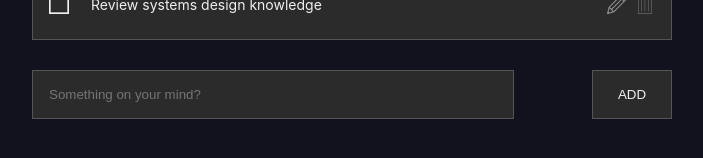
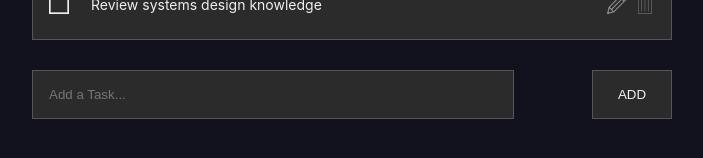
Before and after one commit to harryuan65/react-to-do-list, a React (Create React App) app in the folder clients/react_cra/: page / in a window 1280 px wide. Shown: the part 468-626 px from the top of the page, without its empty margins (288-991 px from the left). Built offline with nearby package versions, Linux system fonts and the light colour scheme.

Commit message:
chore: update add task placeholder

```diff
--- a/clients/react_cra/src/App.tsx
+++ b/clients/react_cra/src/App.tsx
@@ -104,7 +104,7 @@ function App () {
               addTodo();
             }
           }}
-          placeholder="Something on your mind?"
+          placeholder="Add a Task..."
           value={newTitle}
         />
         <button onClick={addTodo}>ADD</button>
```
